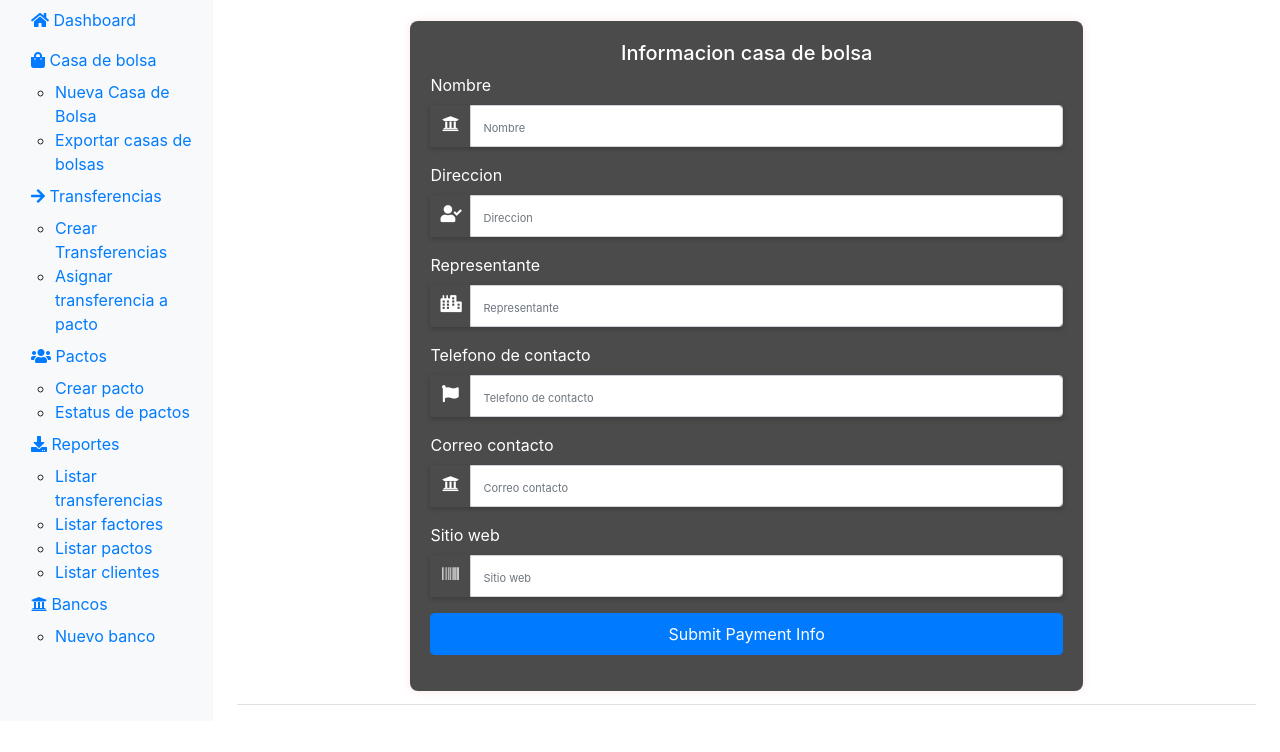
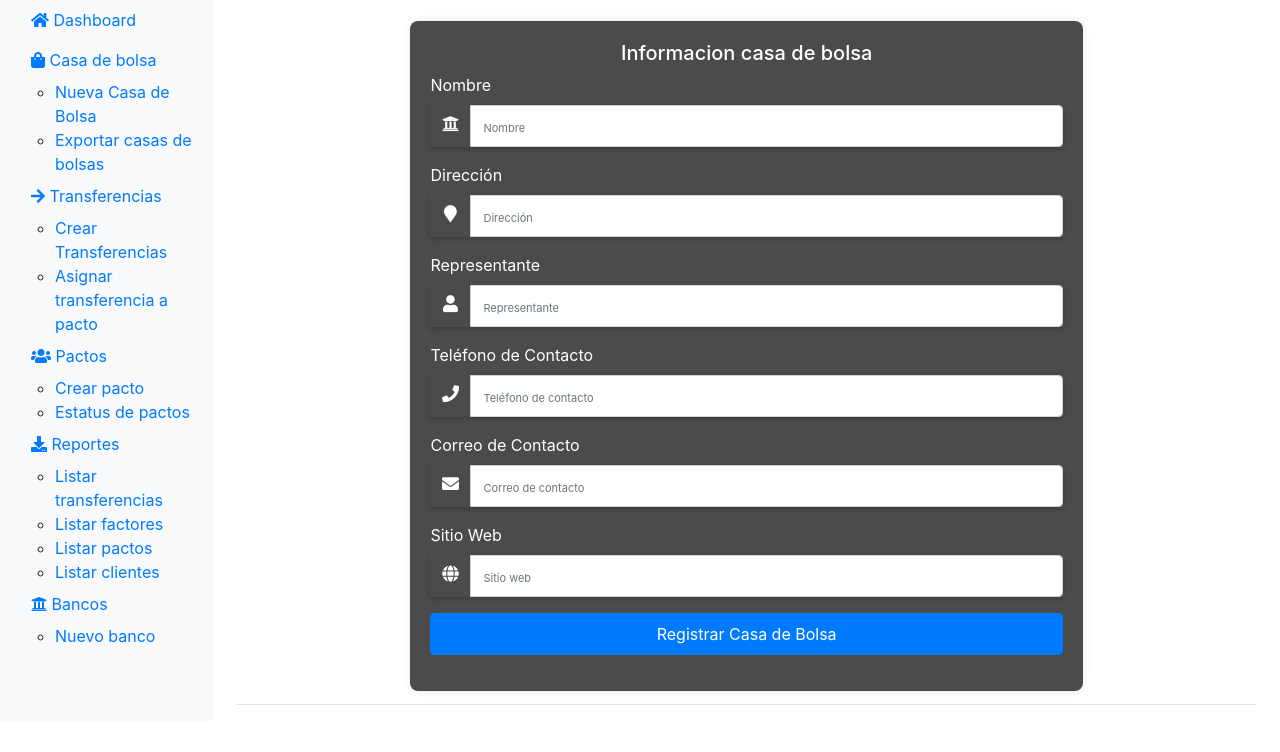
Before and after one commit to JATCIN/proyecto0, a Flask app: page /new_casa_de_bolsa in a window 1280 px wide. Shown: the part 48-800 px from the top of the page. Run offline with Flask 3, Linux system fonts and the light colour scheme; some libraries are stand-ins or nearby versions.

Commit message:
funcionamiento casa de bolsa

```diff
--- a/src/app.py
+++ b/src/app.py
@@ -155,6 +155,46 @@ def delete_record(record_id):
 @app.route('/new_casa_de_bolsa')
 def new_casa_de_bolsa():
     return render_template('new_casa_de_bolsa.html')
+@app.route('/new_casa_de_bolsa', methods=['POST'])
+def new_casa_de_bolsa():
+    cursor = conn.cursor(cursor_factory=psycopg2.extras.DictCursor)
+
+    # Obtener los valores del formulario
+    nombre = request.form.get('nombre')
+    direccion = request.form.get('direccion')
+    representante = request.form.get('representante')
+    telefono_contacto = request.form.get('telefono_contacto')
+    correo_contacto = request.form.get('correo_contacto')
+    sitio_web = request.form.get('sitio_web')
+
+    # Validar que los campos requeridos no estén vacíos
+    if not nombre:
+        return jsonify(status='error', message='Por favor, ingrese el nombre')
+    elif not direccion:
+        return jsonify(status='error', message='Por favor, ingrese la dirección')
+    elif not representante:
+        return jsonify(status='error', message='Por favor, ingrese el representante')
+    elif not telefono_contacto:
+        return jsonify(status='error', message='Por favor, ingrese el teléfono de contacto')
+    elif not correo_contacto:
+        return jsonify(status='error', message='Por favor, ingrese el correo de contacto')
+    elif not sitio_web:
+        return jsonify(status='error', message='Por favor, ingrese el sitio web')
+    else:
+        try:
+            # Insertar los datos en la tabla `casa_de_bolsa`
+            cursor.execute("""
+                INSERT INTO casa_de_bolsa (nombre, direccion, representante, telefono_contacto, correo_contacto, sitio_web, borrado)
+                VALUES (%s, %s, %s, %s, %s, %s, %s)
+            """, (nombre, direccion, representante, telefono_contacto, correo_contacto, sitio_web, False))  # El campo borrado se establece en false
+
+            conn.commit()  # Confirmar los cambios
+            cursor.close()
+            return jsonify(status='success', message='Casa de bolsa registrada exitosamente')
+        except Exception as e:
+            cursor.close()
+            return jsonify(status='error', message=str(e))
+
 
 if __name__ == "__main__":
     app.run(debug=True)
--- a/src/templates/new_casa_de_bolsa.html
+++ b/src/templates/new_casa_de_bolsa.html
@@ -62,57 +62,57 @@
           <div class="cols-sm-10">
             <div class="input-group">
               <span class="input-group-addon"><i class="fa fa-university" aria-hidden="true"></i></span>
-              <input type="text" class="form-control" name="cuenta_beneficiario" id="cuenta_beneficiario" placeholder="Nombre"/>
+              <input type="text" class="form-control" name="nombre" id="nombre" placeholder="Nombre"/>
             </div>
           </div>
         </div>
         <div class="form-group">
-          <label for="Direccion" class="cols-sm-2 control-label">Direccion </label>
+          <label for="Direccion" class="cols-sm-2 control-label">Dirección</label>
           <div class="cols-sm-10">
             <div class="input-group">
-              <span class="input-group-addon"><i class="fa fa-user-check" aria-hidden="true"></i></span>
-              <input type="text" class="form-control" name="beneficiario" id="beneficiario" placeholder="Direccion"/>
+              <span class="input-group-addon"><i class="fa fa-map-marker" aria-hidden="true"></i></span>
+              <input type="text" class="form-control" name="direccion" id="direccion" placeholder="Dirección"/>
             </div>
           </div>
         </div>
         <div class="form-group">
-          <label for="plaza_beneficiario" class="cols-sm-2 control-label">Representante</label>
+          <label for="Representante" class="cols-sm-2 control-label">Representante</label>
           <div class="cols-sm-10">
             <div class="input-group">
-              <span class="input-group-addon"><i class="fa fa-city" aria-hidden="true"></i></span>
-              <input type="text" class="form-control" name="plaza_beneficiario" id="plaza_beneficiario" placeholder="Representante"/>
+              <span class="input-group-addon"><i class="fa fa-user" aria-hidden="true"></i></span>
+              <input type="text" class="form-control" name="representante" id="representante" placeholder="Representante"/>
             </div>
           </div>
         </div>
         <div class="form-group">
-          <label for="pais_beneficiario" class="cols-sm-2 control-label">Telefono de contacto</label>
+          <label for="telefono_contacto" class="cols-sm-2 control-label">Teléfono de Contacto</label>
           <div class="cols-sm-10">
             <div class="input-group">
-              <span class="input-group-addon"><i class="fa fa-flag" aria-hidden="true"></i></span>
-              <input type="text" class="form-control" name="pais_beneficiario" id="pais_beneficiario" placeholder="Telefono de contacto"/>
+              <span class="input-group-addon"><i class="fa fa-phone" aria-hidden="true"></i></span>
+              <input type="text" class="form-control" name="telefono_contacto" id="telefono_contacto" placeholder="Teléfono de contacto"/>
             </div>
           </div>
         </div>
         <div class="form-group">
-          <label for="banco" class="cols-sm-2 control-label">Correo contacto</label>
+          <label for="correo_contacto" class="cols-sm-2 control-label">Correo de Contacto</label>
           <div class="cols-sm-10">
             <div class="input-group">
-              <span class="input-group-addon"><i class="fa fa-university" aria-hidden="true"></i></span>
-              <input type="text" class="form-control" name="banco" id="banco" placeholder="Correo contacto"/>
+              <span class="input-group-addon"><i class="fa fa-envelope" aria-hidden="true"></i></span>
+              <input type="email" class="form-control" name="correo_contacto" id="correo_contacto" placeholder="Correo de contacto"/>
             </div>
           </div>
         </div>
         <div class="form-group">
-          <label for="aba" class="cols-sm-2 control-label">Sitio web </label>
+          <label for="sitio_web" class="cols-sm-2 control-label">Sitio Web</label>
           <div class="cols-sm-10">
             <div class="input-group">
-              <span class="input-group-addon"><i class="fa fa-barcode" aria-hidden="true"></i></span>
-              <input type="text" class="form-control" name="aba" id="aba" placeholder="Sitio web"/>
+              <span class="input-group-addon"><i class="fa fa-globe" aria-hidden="true"></i></span>
+              <input type="text" class="form-control" name="sitio_web" id="sitio_web" placeholder="Sitio web"/>
             </div>
           </div>
         </div>
         <div class="form-group">
-          <input type="submit" value="Submit Payment Info" class="form-control btn btn-primary">
+          <input type="submit" value="Registrar Casa de Bolsa" class="form-control btn btn-primary">
         </div>
       </form>
     </div>
@@ -120,7 +120,7 @@
 </div>
 
 <script>
-document.getElementById('paymentForm').addEventListener('submit', function(event) {
+document.getElementById('Form').addEventListener('submit', function(event) {
     event.preventDefault();
 
     let valid = true;
```
